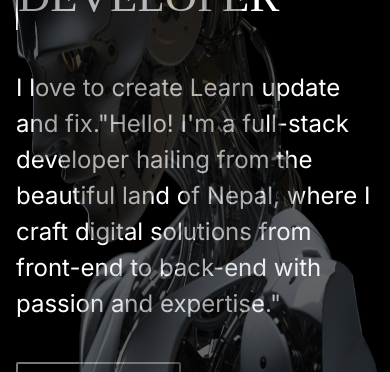
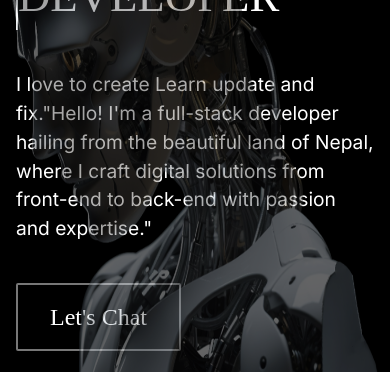
Before and after one commit to Yubraj977/Portfolio, a React (Vite) app: page / in a window 390 px wide. Shown: the part 297-669 px from the top of the page. Built offline with nearby package versions, Linux system fonts and the light colour scheme; some icons are missing; a web font is replaced by a local one.

Commit message:
small fix in the font

```diff
--- a/src/pages/Home/Home.jsx
+++ b/src/pages/Home/Home.jsx
@@ -42,7 +42,7 @@ function Home() {
           <h3 className='text-3xl font-64 '>FULL STACK</h3>
           <h1 className='lg:text-[3.1rem] text-[2.8rem] font-64 '>DEVELOPER </h1>
         </div>
-        <p className='lg:text-[0.8rem] text-[1.5rem] mt-10 lg:mt-4 font-inter  '>I love to create Learn update and fix."Hello! I'm a full-stack developer hailing from the beautiful land of Nepal, where I craft digital solutions from front-end to back-end with passion and expertise."</p>
+        <p className='lg:text-[0.8rem] text-[1.2rem] mt-10 lg:mt-4 font-inter  '>I love to create Learn update and fix."Hello! I'm a full-stack developer hailing from the beautiful land of Nepal, where I craft digital solutions from front-end to back-end with passion and expertise."</p>
         <button className='lg:mt-6 mt-10 border-2 border-fifth lg:px-4 lg:py-2  px-8 py-4 rounded-sm text-2xl lg:text-base'>Let's Chat</button>
       </div>
 
```
